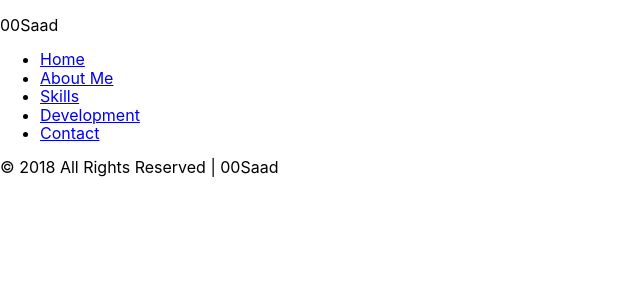
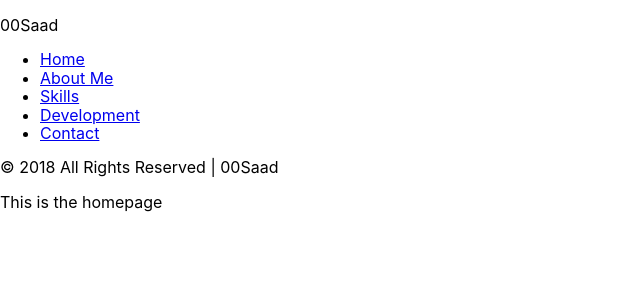
Before and after one commit to 00SaadChaudhry/react-portfolio, a React (Create React App) app: page /home in a window 1280 px wide. Shown: the top 300 px of the page, without its empty margins (0-640 px from the left). Built offline with nearby package versions, Linux system fonts and the light colour scheme.

Commit message:
Router-dom test working

```diff
--- a/src/App.js
+++ b/src/App.js
@@ -1,16 +1,22 @@
 import React, { Component } from 'react';
+import {BrowserRouter, Route} from 'react-router-dom';
+
 import './scss/App.scss';
 
 import Head from './components/Head';
 import Foot from './components/Foot';
+import Home from './components/Home';
 
 class App extends Component {
   render() {
     return (
-      <div className="App">
-        <Head />
-        <Foot />
-      </div>
+      <BrowserRouter>
+        <div className="App">
+          <Head />
+          <Foot />
+          <Route exact path='/home' component={Home}/>
+        </div>
+      </BrowserRouter>
     );
   }
 }
--- /dev/null
+++ b/src/components/Home.js
@@ -0,0 +1,9 @@
+import React from 'react';
+
+function Home() {
+  return (
+   <div className="Home">This is the homepage</div>
+  )
+}
+
+export default Home;
```
